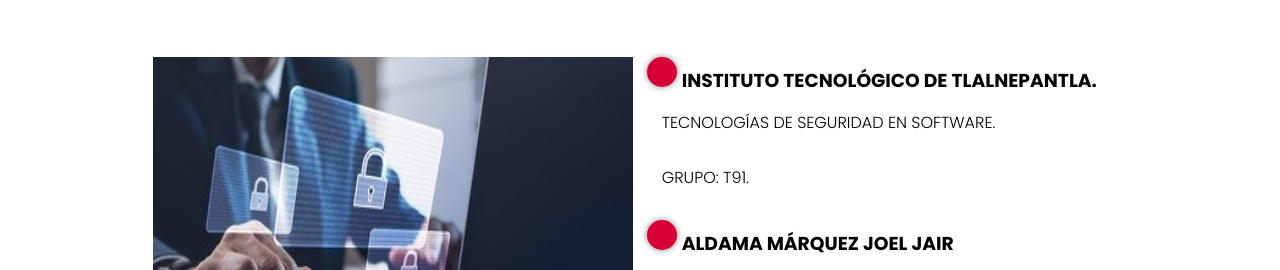
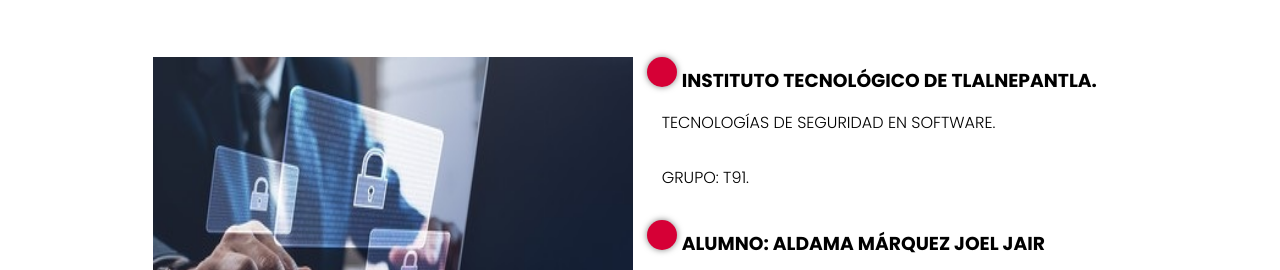
Before and after one commit to JoelAldama/pagina-seguridad-software, a plain HTML site: page index.html in a window 1280 px wide. Shown: the part 678-948 px from the top of the page. Drawn offline with nearby package versions, Linux system fonts and the light colour scheme.

Commit message:
Update index.html

```diff
--- a/index.html
+++ b/index.html
@@ -5,7 +5,7 @@
     <meta charset="UTF-8">
     <meta name="viewport" content="width=device-width, initial-scale=1.0">
 
-    <title>Joel Aldama</title>
+    <title>TECNOLOGÍAS DE SEGURIDAD EN SOFTWARE.</title>
     <link rel="shortcut icon" href="img/LogoJA.png" type="image/x-icon">
     <link rel="stylesheet" href="css/estilos.css">
     <link rel="stylesheet" type="text/css" href="https://cdnjs.cloudflare.com/ajax/libs/font-awesome/5.15.1/css/all.min.css">
@@ -37,7 +37,7 @@
                     <h3><span></span>INSTITUTO TECNOLÓGICO DE TLALNEPANTLA.</h3>
                     <p>TECNOLOGÍAS DE SEGURIDAD EN SOFTWARE.</p>
                     <p>GRUPO: T91.</p>
-                    <h3><span></span>ALDAMA MÁRQUEZ JOEL JAIR</h3>
+                    <h3><span></span>ALUMNO: ALDAMA MÁRQUEZ JOEL JAIR</h3>
                     <p>No. CONTROL: 15251870.</p>
                     <p>CORREO: L15251870@tlalnepantla.tecnm.mx.</p>
                     <p>Página diseñada para la elaboración de la práctica numero 3 de la unidad 3 de la materia de Tecnologías de seguridad en software.</p>
```
